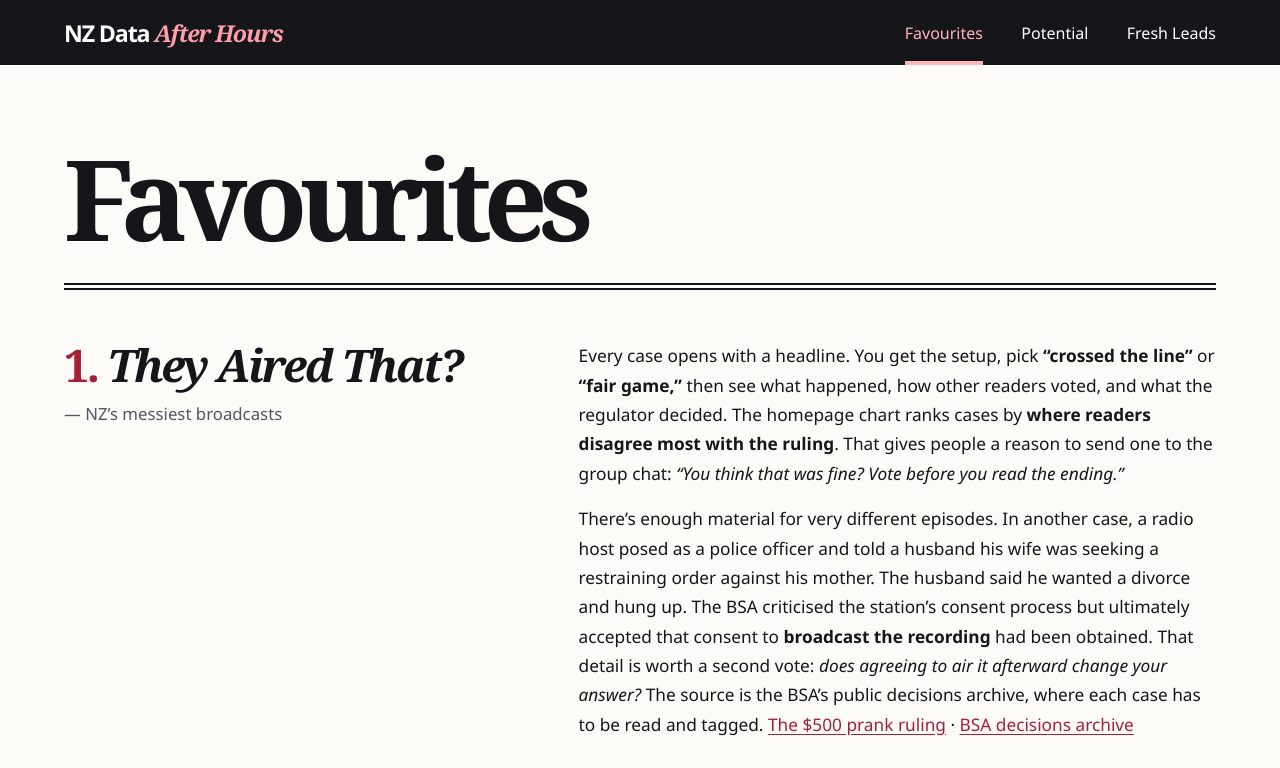
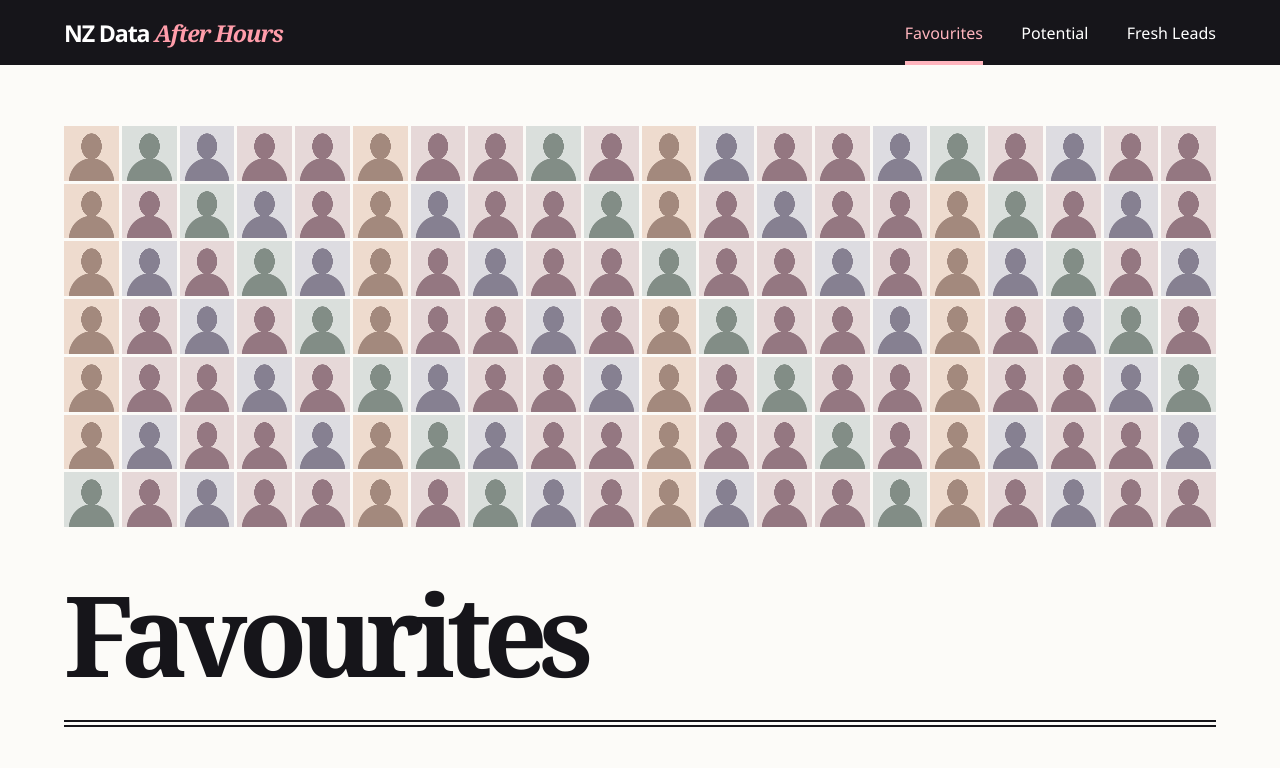
Before and after one commit to dottereldesign/nz-data-after-hours, a plain HTML site: page index.html in a window 1280 px wide. Shown: the top 768 px of the page. Drawn offline with Linux system fonts and the light colour scheme.

Commit message:
Preview 140 portrait tiles on the homepage

```diff
--- a/index.html
+++ b/index.html
@@ -19,6 +19,22 @@
     </div>
   </header>
   <main class="frame" id="main">
+    <div class="portrait-grid" role="img" aria-label="Layout preview with 140 anonymous portrait placeholders">
+      <i></i><i></i><i></i><i></i><i></i><i></i><i></i><i></i><i></i><i></i>
+      <i></i><i></i><i></i><i></i><i></i><i></i><i></i><i></i><i></i><i></i>
+      <i></i><i></i><i></i><i></i><i></i><i></i><i></i><i></i><i></i><i></i>
+      <i></i><i></i><i></i><i></i><i></i><i></i><i></i><i></i><i></i><i></i>
+      <i></i><i></i><i></i><i></i><i></i><i></i><i></i><i></i><i></i><i></i>
+      <i></i><i></i><i></i><i></i><i></i><i></i><i></i><i></i><i></i><i></i>
+      <i></i><i></i><i></i><i></i><i></i><i></i><i></i><i></i><i></i><i></i>
+      <i></i><i></i><i></i><i></i><i></i><i></i><i></i><i></i><i></i><i></i>
+      <i></i><i></i><i></i><i></i><i></i><i></i><i></i><i></i><i></i><i></i>
+      <i></i><i></i><i></i><i></i><i></i><i></i><i></i><i></i><i></i><i></i>
+      <i></i><i></i><i></i><i></i><i></i><i></i><i></i><i></i><i></i><i></i>
+      <i></i><i></i><i></i><i></i><i></i><i></i><i></i><i></i><i></i><i></i>
+      <i></i><i></i><i></i><i></i><i></i><i></i><i></i><i></i><i></i><i></i>
+      <i></i><i></i><i></i><i></i><i></i><i></i><i></i><i></i><i></i><i></i>
+    </div>
     <h1>Favourites</h1>
     <article id="they-aired-that">
       <header class="story-title">
--- a/style.css
+++ b/style.css
@@ -49,3 +49,28 @@ p a:hover { text-decoration-thickness: 2px; }
   article { grid-template-columns: 1fr; gap: 1.2rem; }
   .copy { font-size: 1rem; }
 }
+
+.portrait-grid {
+  display: grid;
+  grid-template-columns: repeat(20, minmax(0, 1fr));
+  gap: 3px;
+  margin-block: -1rem clamp(2rem, 4vw, 4rem);
+}
+.portrait-grid i {
+  --tile: #e6d8d8;
+  --silhouette: #947781;
+  aspect-ratio: 1;
+  background:
+    radial-gradient(ellipse 19% 24% at 50% 37%, var(--silhouette) 97%, transparent 100%),
+    radial-gradient(ellipse 42% 45% at 50% 103%, var(--silhouette) 97%, transparent 100%),
+    var(--tile);
+}
+.portrait-grid i:nth-child(3n) { --tile: #dddce1; --silhouette: #868091; }
+.portrait-grid i:nth-child(5n + 1) { --tile: #eedbce; --silhouette: #a3897d; }
+.portrait-grid i:nth-child(7n + 2) { --tile: #dadfdc; --silhouette: #828d86; }
+@media (max-width: 62rem) {
+  .portrait-grid { grid-template-columns: repeat(14, minmax(0, 1fr)); }
+}
+@media (max-width: 40rem) {
+  .portrait-grid { grid-template-columns: repeat(10, minmax(0, 1fr)); gap: 2px; }
+}
```
